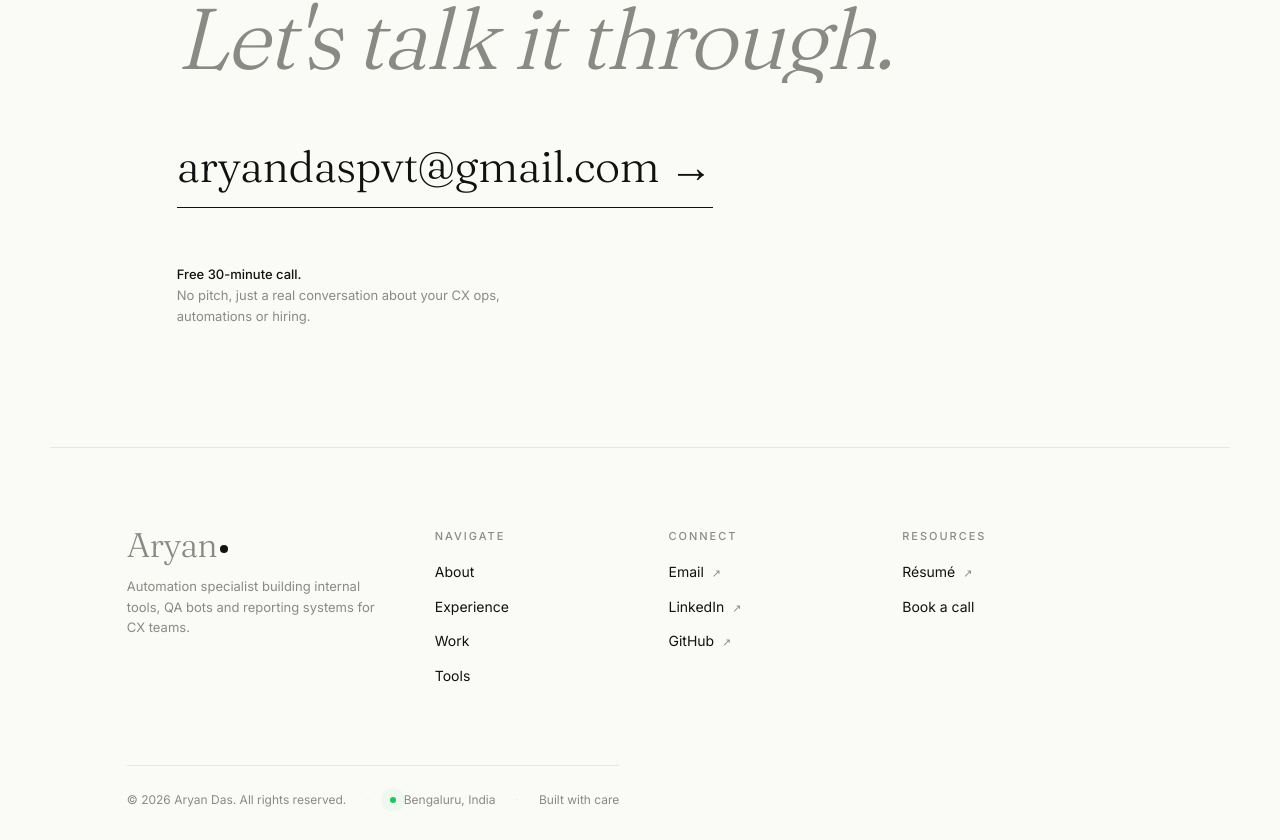
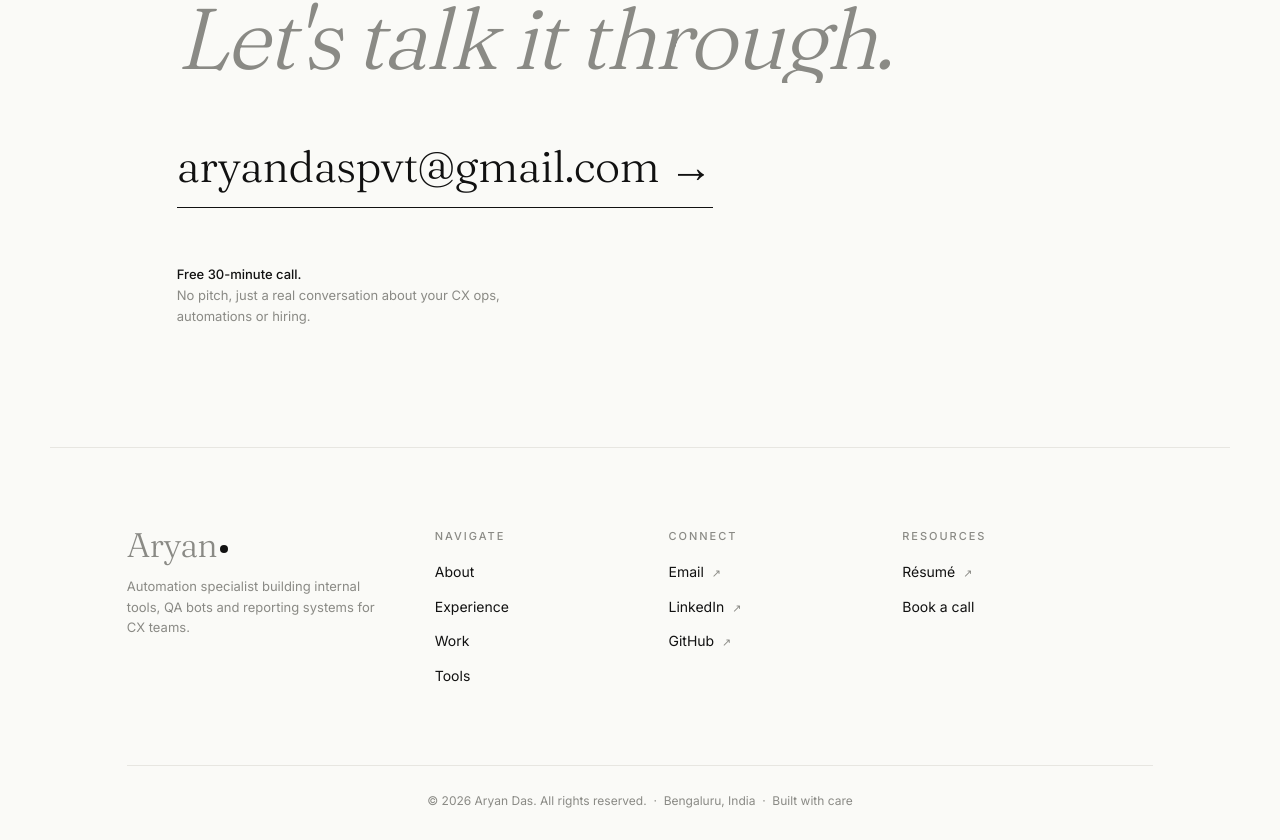
Before and after one commit to Aryandas2002/Aryan-Portfolio, a React (Vite) app: page / in a window 1280 px wide. Shown: the part 6879-7719 px from the top of the page. Built offline with nearby package versions, Linux system fonts and the light colour scheme.

Commit message:
Footer: replace flex/meta with plain centered text line
Simpler, bulletproof centering — just a single .foot-bottom div with text-align:center
and inline · separators in the text itself. No flex layout to fight with.

```diff
--- a/src/App.jsx
+++ b/src/App.jsx
@@ -629,13 +629,7 @@ export default function App() {
         </div>
 
         <div className="foot-bottom">
-          <div className="meta">
-            <span>© {year} Aryan Das. All rights reserved.</span>
-            <span className="sep">·</span>
-            <span className="live">Bengaluru, India</span>
-            <span className="sep">·</span>
-            <span>Built with care</span>
-          </div>
+          © {year} Aryan Das. All rights reserved.&nbsp;&nbsp;·&nbsp;&nbsp;Bengaluru, India&nbsp;&nbsp;·&nbsp;&nbsp;Built with care
         </div>
       </footer>
     </>
--- a/src/index.css
+++ b/src/index.css
@@ -653,23 +653,10 @@
   .foot-col a .ext{color:var(--muted);margin-left:4px;font-size:11px}
 
   .foot-bottom{
-    padding-top:24px;border-top:1px solid var(--line);
-    font-size:12px;color:var(--muted);text-align:center;
-    display:flex;flex-direction:column;align-items:center;gap:8px;
-  }
-  .foot-bottom > *{display:inline-block}
-  .foot-bottom .meta{
-    display:flex;gap:8px 20px;flex-wrap:wrap;justify-content:center;align-items:center;
-  }
-  .foot-bottom .meta > *{display:inline-flex;align-items:center;gap:8px}
-  .foot-bottom .sep{color:var(--line);user-select:none}
-  .foot-bottom .meta .live{
-    display:inline-flex;align-items:center;gap:8px;
-  }
-  .foot-bottom .meta .live::before{
-    content:'';width:6px;height:6px;border-radius:50%;background:#22c55e;
-    box-shadow:0 0 0 0 rgba(34,197,94,.6);
-    animation:pulseDot 2s infinite;
+    padding:24px 16px 0;border-top:1px solid var(--line);
+    font-size:12px;color:var(--muted);
+    text-align:center;line-height:1.8;
+    width:100%;display:block;
   }
 
   /* Project title char-reveal on hover */
```
